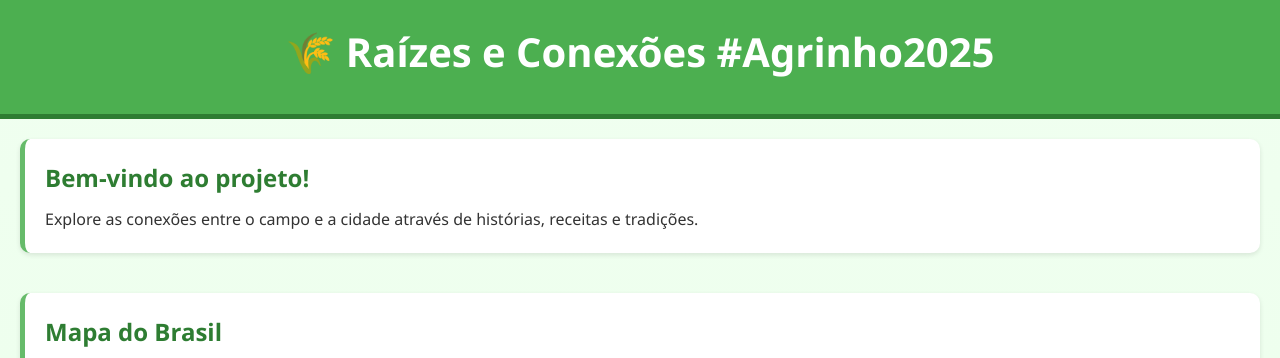
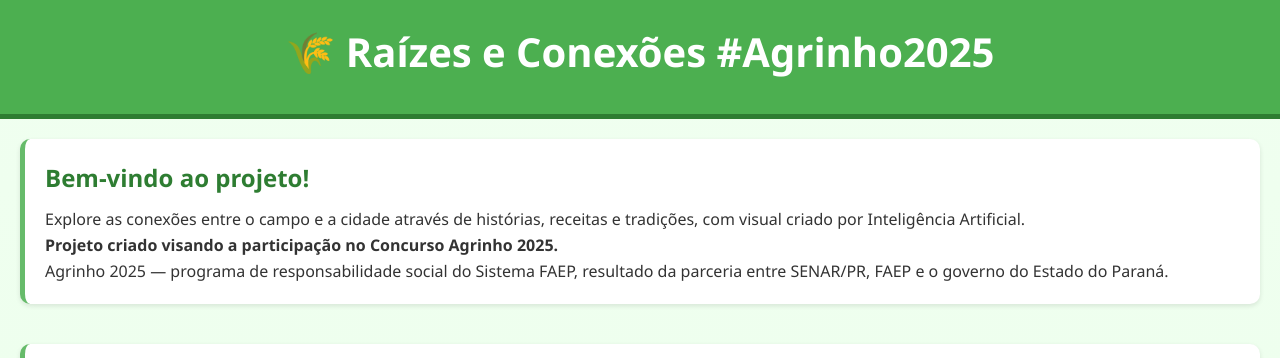
Before and after one commit to bryanmi01/bryan, a plain HTML site: page index.html in a window 1280 px wide. Shown: the top 358 px of the page. Drawn offline with Linux system fonts and the light colour scheme.

Commit message:
Update index.html

```diff
--- a/index.html
+++ b/index.html
@@ -25,9 +25,13 @@
   </header>
 
   <main>
-    <section id="inicio">
+   <section id="inicio">
       <h2>Bem-vindo ao projeto!</h2>
-      <p>Explore as conexões entre o campo e a cidade através de histórias, receitas e tradições.</p>
+       <p>Explore as conexões entre o campo e a cidade através de histórias, receitas e tradições, com visual criado por
+    Inteligência Artificial.</p>
+    <p><strong>Projeto criado visando a participação no Concurso Agrinho 2025.</strong><br>
+    Agrinho 2025 — programa de responsabilidade social do Sistema FAEP, resultado da parceria entre SENAR/PR, FAEP e o governo do Estado do Paraná.
+  </p>
     </section>
 
     <section id="mapa">
```
